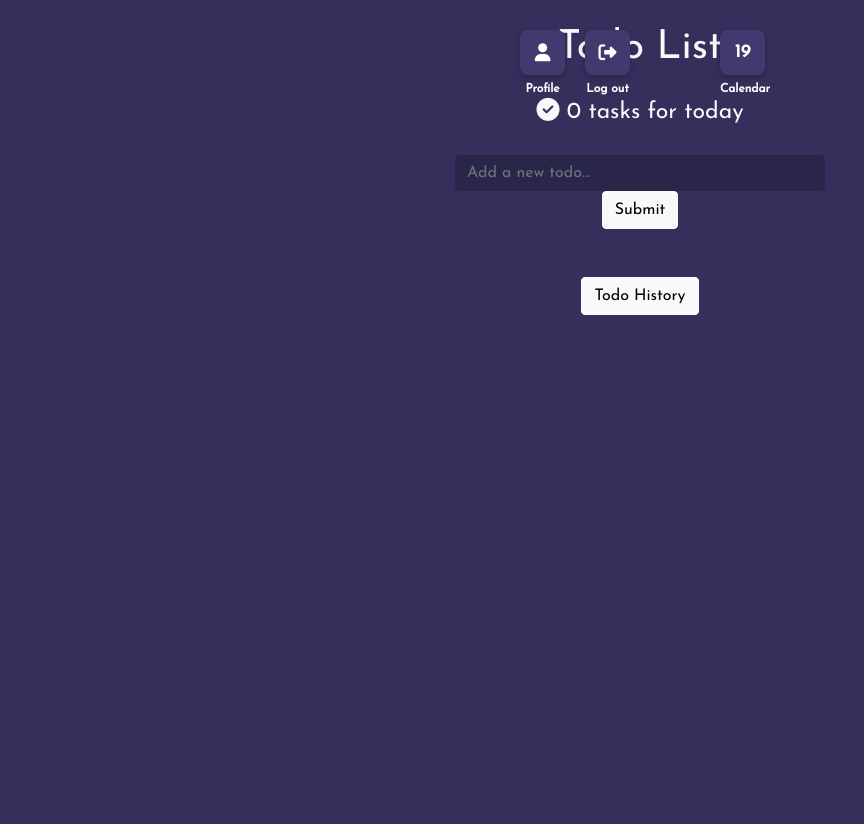
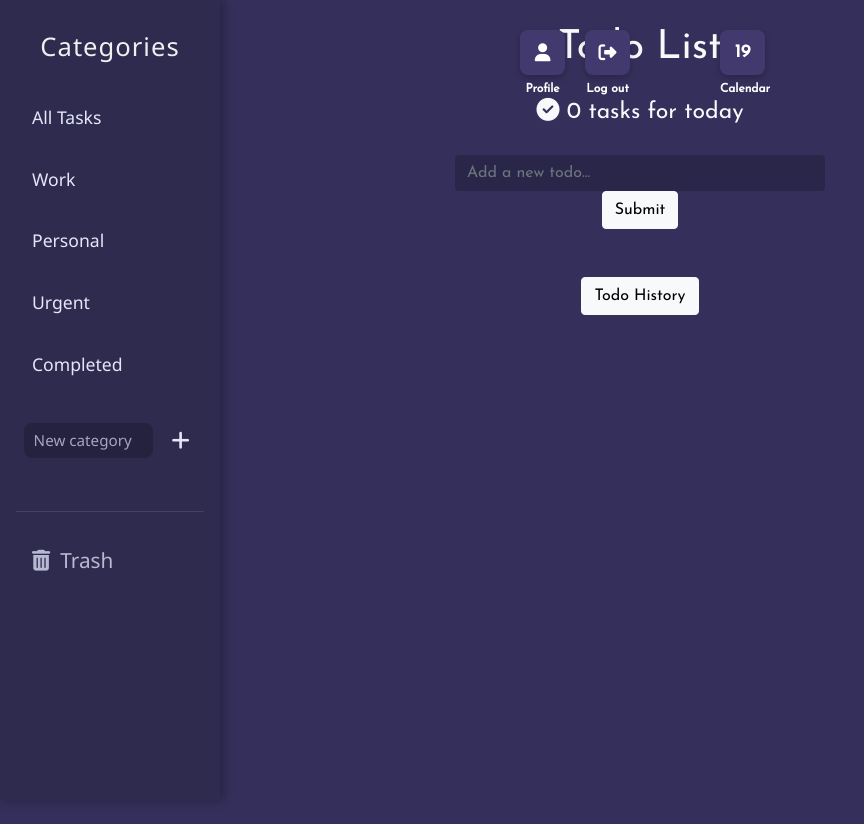
Before and after one commit to antonzhuraliou/to_do_list, a Django app: page /tasks/ in a window 1280 px wide. Shown: the whole page, without its empty margins (0-864 px from the left). Before the commit the page ends 315 px from the top, so only its background shows below. Run offline with Django 5.2, Linux system fonts and the light colour scheme; the visitor is signed in with stand-in values (Sample User, id 1); data that the repository does not hold is empty; parts of the project's set-up code (start-up, migrations or seed data) failed here and were passed over; some libraries are stand-ins or nearby versions.

Commit message:
Add sidebar, trach and add_category form and css for every element

```diff
--- a/static/css/tasks.css
+++ b/static/css/tasks.css
@@ -277,3 +277,133 @@ a:hover {
   font-weight: bold;
   color: white;
 }
+.sidebar {
+  position: fixed;
+  top: 0;
+  left: 0;
+  height: 100%;
+  width: 220px;
+  background-color: #2e2b4f; /* чуть ярче, но не ядреный */
+  padding: 2rem 1rem;
+  color: #ffffff;
+  font-family: 'Segoe UI', 'Helvetica Neue', sans-serif;
+  font-weight: 500;
+  box-shadow: 3px 0 10px rgba(0, 0, 0, 0.3);
+}
+
+.sidebar h2 {
+  font-size: 1.6rem;
+  margin-bottom: 2rem;
+  text-align: center;
+  color: #f0f0f0;
+  letter-spacing: 1px;
+}
+
+.category-list {
+  list-style: none;
+  padding: 0;
+  margin: 0;
+}
+
+.category-list li {
+  margin-bottom: 1rem;
+}
+
+.category-list a {
+  color: #e6e6fa;
+  text-decoration: none;
+  font-size: 1.1rem;
+  padding: 0.6rem 1rem;
+  display: block;
+  border-radius: 10px;
+  transition: background-color 0.3s ease, color 0.3s ease;
+}
+
+.category-list a:hover {
+  background-color: #4c478a;
+  color: #ffffff;
+}
+
+html, body {
+  height: 100%;
+  margin: 0;
+  padding: 0;
+}
+
+.wrapper {
+  display: flex;
+  flex-direction: column;
+  min-height: 100vh;
+}
+
+.container {
+  flex: 1;
+}
+
+.extra-list {
+  margin-top: 3rem; /* отделяет от основного списка */
+  border-top: 1px solid rgba(255, 255, 255, 0.1);
+  padding-top: 1.5rem;
+}
+
+.extra-list li {
+  margin-bottom: 1rem;
+}
+
+.extra-list a {
+  color: #b8b8d1;
+  text-decoration: none;
+  font-size: 1.3rem;
+  padding: 0.6rem 1rem;
+  display: flex;
+  align-items: center;
+  border-radius: 10px;
+  transition: background-color 0.3s ease, color 0.3s ease;
+}
+
+.extra-list a i {
+  margin-right: 10px;
+  font-size: 1.3rem;
+  color: #b8b8d1;
+}
+
+.extra-list a:hover {
+  background-color: #4c478a;
+  color: #ffffff;
+}
+.add-category-form {
+  display: flex;
+  align-items: center;
+  justify-content: space-between;
+  margin-top: 2rem;
+  padding: 0 0.5rem;
+}
+
+.add-category-input {
+  width: 75%;
+  padding: 0.4rem 0.6rem;
+  border: none;
+  border-radius: 8px;
+  background-color: #3a375e;
+  color: #e6e6fa;
+  font-size: 0.95rem;
+  box-sizing: border-box;
+}
+
+.add-category-input::placeholder {
+  color: #a5a5c0;
+}
+
+.add-category-btn {
+  background: none;
+  border: none;
+  color: #e6e6fa;
+  font-size: 1.3rem;
+  padding: 0.4rem;
+  cursor: pointer;
+  transition: color 0.3s ease;
+}
+
+.add-category-btn:hover {
+  color: #ffffff;
+}
--- a/templates/tasks/base.html
+++ b/templates/tasks/base.html
@@ -30,6 +30,33 @@
 
   <body>
     <div class="container">
+        <div class="sidebar">
+            <h2>Categories</h2>
+            <ul class="category-list">
+                <li><a href="#">All Tasks</a></li>
+                <li><a href="#">Work</a></li>
+                <li><a href="#">Personal</a></li>
+                <li><a href="#">Urgent</a></li>
+                <li><a href="#">Completed</a></li>
+            </ul>
+            <form class="add-category-form" method="post" action="#">
+                {% csrf_token %}
+                <input
+                  type="text"
+                  name="new_category"
+                  placeholder="New category"
+                  class="add-category-input"
+                  required/>
+                <button type="submit" class="add-category-btn">
+                    <i class="fas fa-plus"></i>
+                </button>
+            </form>
+            <ul class="category-list extra-list">
+                <li><a href="#"><i class="fas fa-trash-alt"></i> Trash</a></li>
+            </ul>
+
+        </div>
+
        <div class="calendar-container">
         <div class="calendar-icon">
           <a href=" {% url 'calendar_tasks:calendar' %} "><span class="calendar-day">{{today_day}}</span></a>
```
